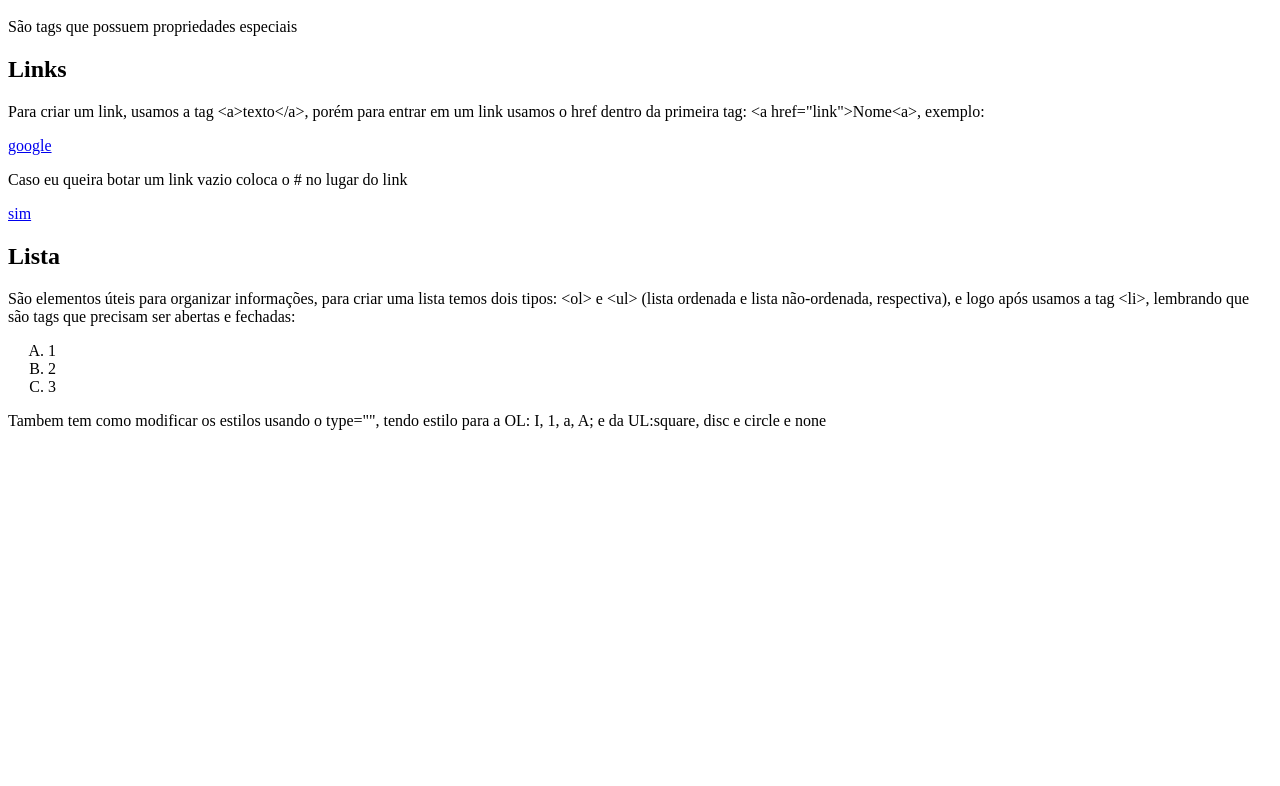
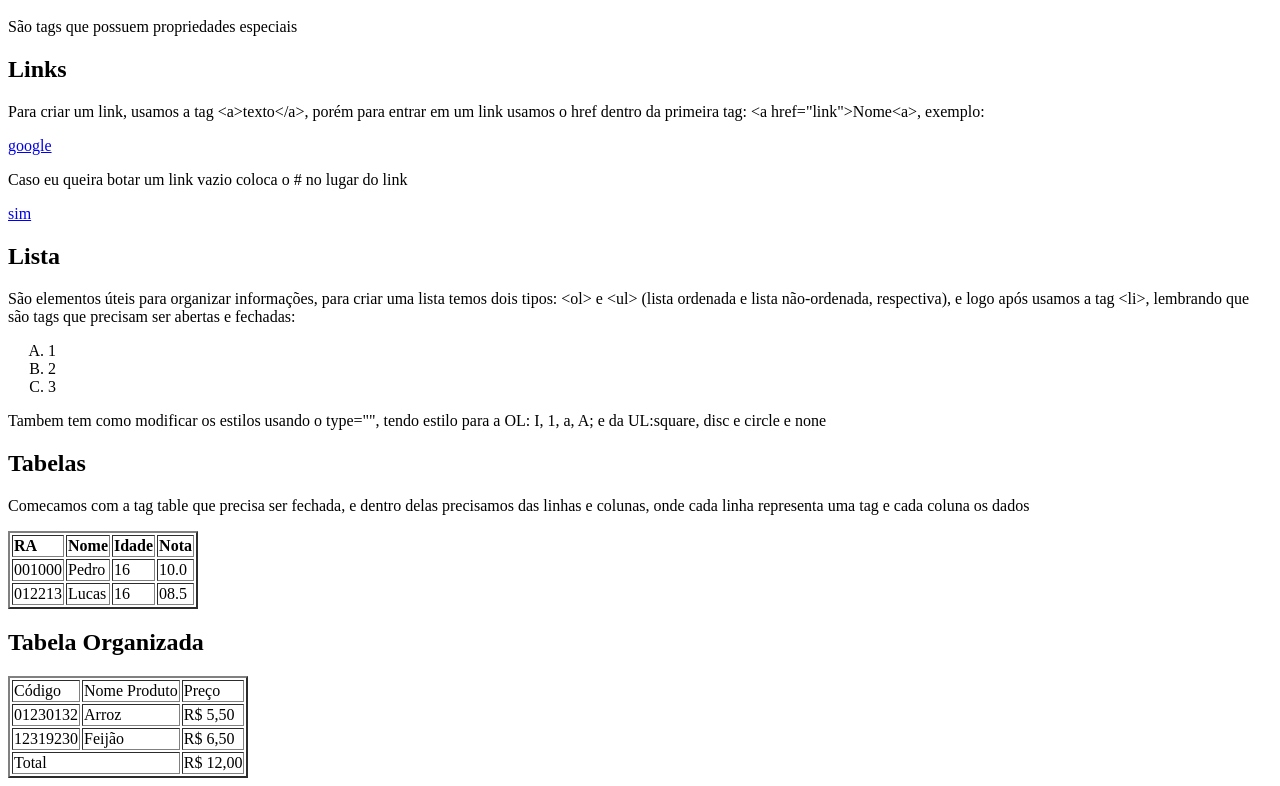
Before and after one commit to PedroLucaV/front-end-encode, a plain HTML site: page 02_html/01_introducao_a_tags.html in a window 1280 px wide. Shown: the part 2355-3141 px from the top of the page. Before the commit the page ends 2801 px from the top, so only its background shows below. Drawn offline with Linux system fonts and the light colour scheme.

Commit message:
sobre tabelas criado

```diff
--- a/02_html/01_introducao_a_tags.html
+++ b/02_html/01_introducao_a_tags.html
@@ -102,5 +102,58 @@
         <li>3</li>
     </ol>
     <p>Tambem tem como modificar os estilos usando o type="", tendo estilo para a OL: I, 1, a, A; e da UL:square, disc e circle e none</p>
+
+    <h2>Tabelas</h2>
+    <p>Comecamos com a tag table que precisa ser fechada, e dentro delas precisamos das linhas e colunas, onde cada linha representa uma tag e cada coluna os dados</p>
+    <table border="2">
+        <tr> <!--TableRow, linha da tabela-->
+            <td><strong>RA</strong></td> <!--Table, Data-->
+            <td><strong>Nome</strong></td>
+            <td><strong>Idade</strong></td>
+            <td><strong>Nota</strong></td>
+        </tr>
+        <tr>
+            <td>001000</td>
+            <td>Pedro</td>
+            <td>16</td>
+            <td>10.0</td>
+        </tr>
+        <tr>
+            <td>012213</td>
+            <td>Lucas</td>
+            <td>16</td>
+            <td>08.5</td>
+        </tr>
+    </table>
+    <h2>Tabela Organizada</h2>
+    <table border="2">
+        <thead> <!--Representa o cabeçalho da tabela-->
+            <tr>
+                <td>Código</td>
+                <td>Nome Produto</td>
+                <td>Preço</td>
+            </tr>
+        </thead>
+
+        <tbody> <!--Representa o corpo da Tabela-->
+            <tr>
+                <td>01230132</td>
+                <td>Arroz</td>
+                <td>R$ 5,50</td>
+            </tr>
+            <tr>
+                <td>12319230</td>
+                <td>Feijão</td>
+                <td>R$ 6,50</td>
+            </tr>
+        </tbody>
+
+        <tfoot> <!--Representa o rodapé da Tabela-->
+            <tr>
+                <td colspan="2">Total</td> <!--Para mesclar as células, preciso fazer com que ela ocupe duas colunas, então usamos o colspan="" e botamos a quantia de colunas que ela ocupará-->
+                <td>R$ 12,00</td>
+            </tr>
+        </tfoot>
+    </table>
 </body>
 </html>
```
Also changed, not shown: a.html (added, +12 -0 lines).
